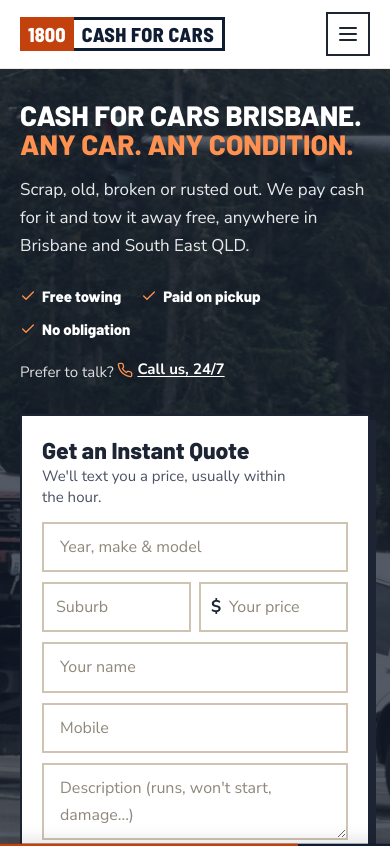
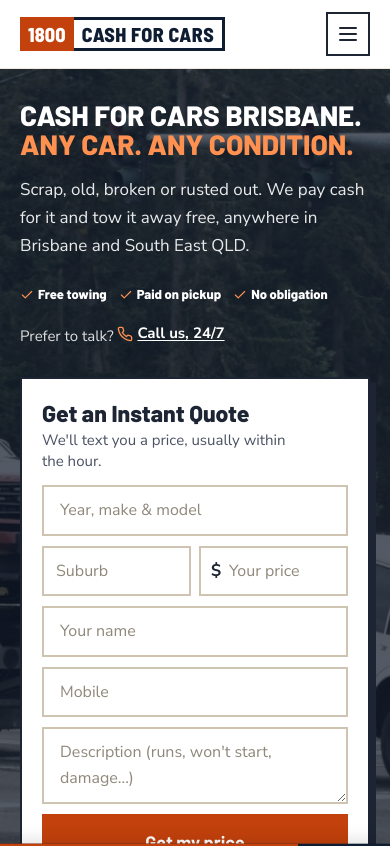
Before and after one commit to mehdiamiry40/1800cashforcars, a Next.js app: page / in a window 390 px wide. Shown: the top 846 px of the page. Built offline with nearby package versions, Linux system fonts and the light colour scheme.

Commit message:
Hero: keep the three selling points on one row on phones
Co-Authored-By: Claude Opus 5.5 <noreply@anthropic.com>

```diff
--- a/src/components/Hero.tsx
+++ b/src/components/Hero.tsx
@@ -29,10 +29,10 @@ export function Hero({ where, title, lead, sub }: { where?: string; title?: stri
             {copy.title} <span className="block text-brand-light">{copy.lead}</span>
           </h1>
           <p className="mt-4 max-w-md text-[17px] text-white/90 sm:text-[20px]">{copy.sub}</p>
-          <ul className="mt-6 flex flex-wrap gap-x-5 gap-y-2 font-heading text-[15px] font-extrabold">
+          <ul className="mt-6 flex gap-x-3 whitespace-nowrap font-heading text-[13px] font-extrabold min-[400px]:text-[14px] sm:gap-x-5 sm:text-[15px]">
             {copy.points.map((p) => (
-              <li key={p} className="flex items-center gap-1.5">
-                <CheckIcon className="h-4 w-4 text-brand-light" /> {p}
+              <li key={p} className="flex items-center gap-1">
+                <CheckIcon className="h-3.5 w-3.5 shrink-0 text-brand-light sm:h-4 sm:w-4" /> {p}
               </li>
             ))}
           </ul>
```
